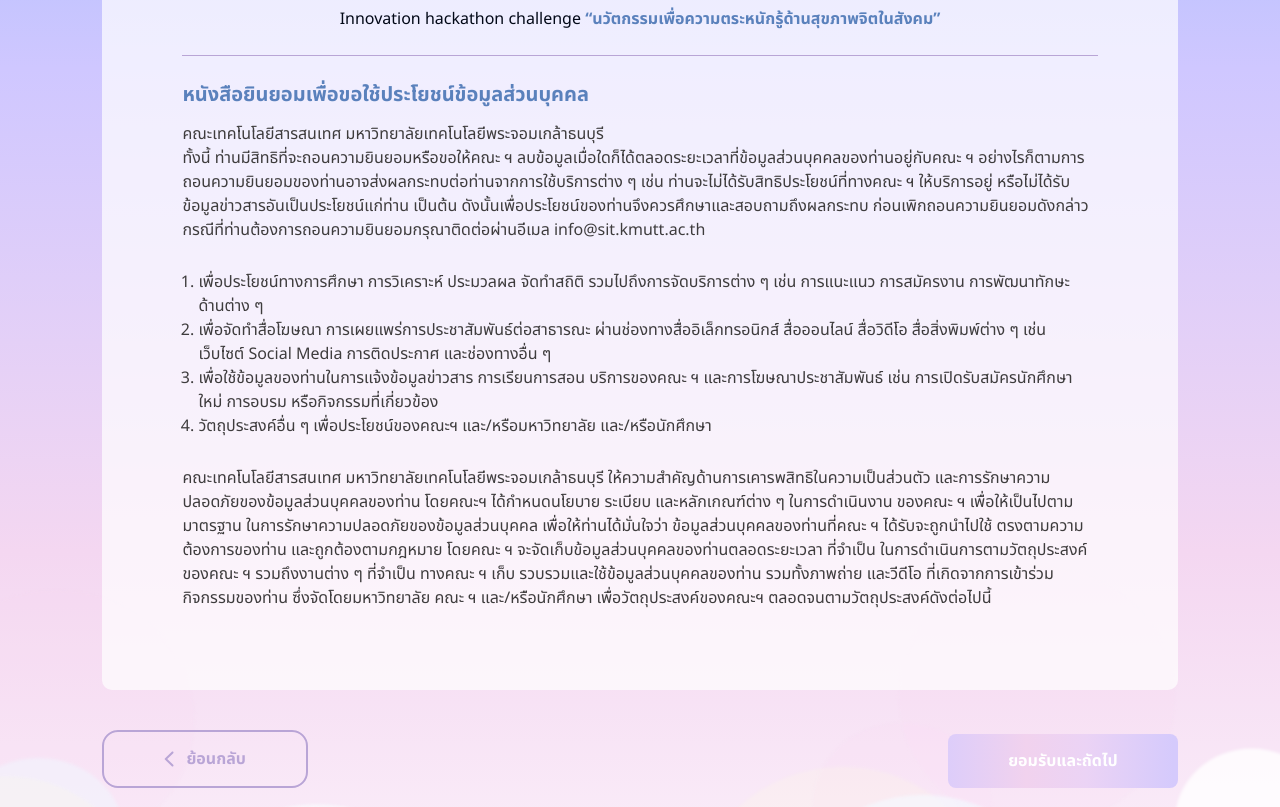
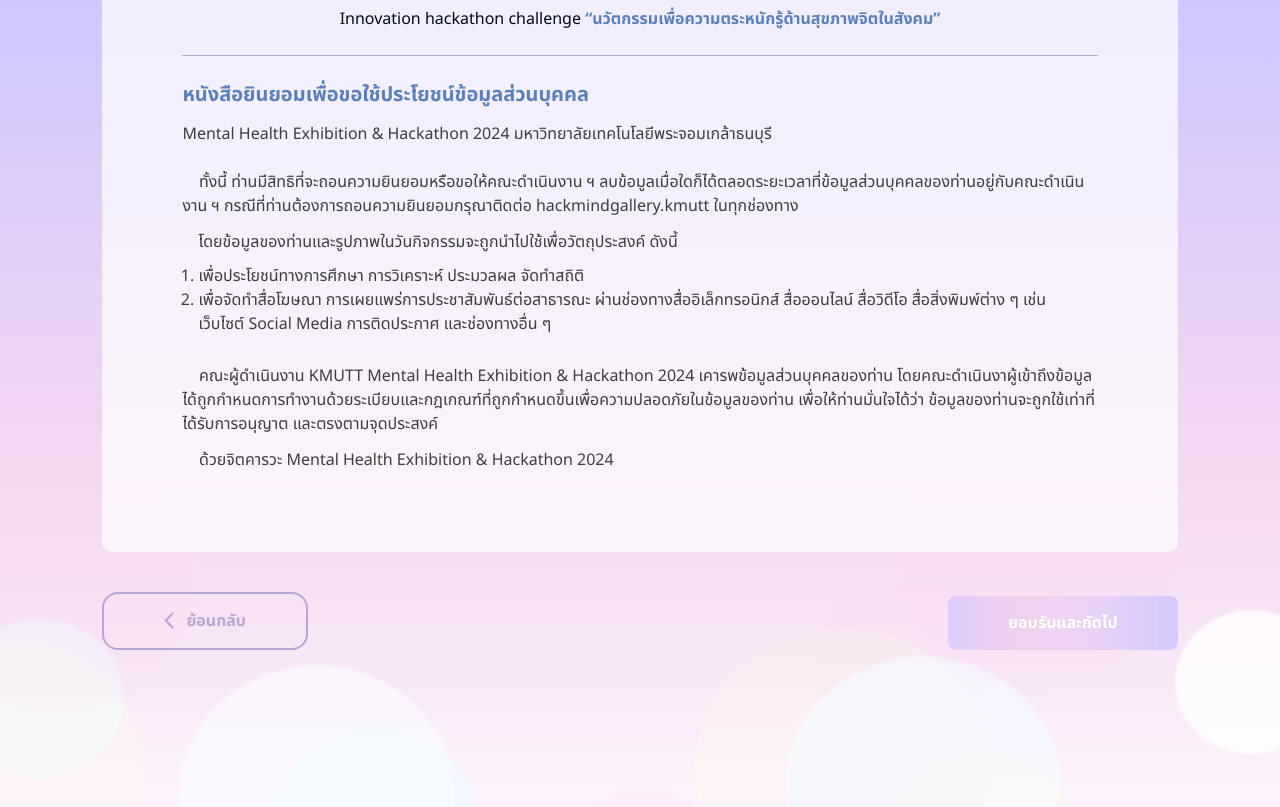
Before and after one commit to Sunthewhat/mental-exhibition-hackathon, a Next.js app: page /hackathon/pdpa in a window 1280 px wide. Shown: the part 540-1347 px from the top of the page. Built offline with nearby package versions, Linux system fonts and the light colour scheme.

Commit message:
Fix information PDPA and Homepage Hackathon

```diff
--- a/features/hackathon/components/boxs/PdpaBox.tsx
+++ b/features/hackathon/components/boxs/PdpaBox.tsx
@@ -37,67 +37,36 @@
           </InViewAnimation>
 
           <InViewAnimation>
-            <p>คณะเทคโนโลยีสารสนเทศ มหาวิทยาลัยเทคโนโลยีพระจอมเกล้าธนบุรี</p>
+            <p>Mental Health Exhibition & Hackathon 2024  มหาวิทยาลัยเทคโนโลยีพระจอมเกล้าธนบุรี</p>
+            <br />
             <p>
-              ทั้งนี้ ท่านมีสิทธิที่จะถอนความยินยอมหรือขอให้คณะ ฯ
-              ลบข้อมูลเมื่อใดก็ได้ตลอดระยะเวลาที่ข้อมูลส่วนบุคคลของท่านอยู่กับคณะ
-              ฯ
-              อย่างไรก็ตามการถอนความยินยอมของท่านอาจส่งผลกระทบต่อท่านจากการใช้บริการต่าง
-              ๆ เช่น ท่านจะไม่ได้รับสิทธิประโยชน์ที่ทางคณะ ฯ ให้บริการอยู่
-              หรือไม่ได้รับข้อมูลข่าวสารอันเป็นประโยชน์แก่ท่าน เป็นต้น
-              ดังนั้นเพื่อประโยชน์ของท่านจึงควรศึกษาและสอบถามถึงผลกระทบ
-              ก่อนเพิกถอนความยินยอมดังกล่าว
-              กรณีที่ท่านต้องการถอนความยินยอมกรุณาติดต่อผ่านอีเมล
-              info@sit.kmutt.ac.th
+              &nbsp;&nbsp;&nbsp;&nbsp;ทั้งนี้ ท่านมีสิทธิที่จะถอนความยินยอมหรือขอให้คณะดำเนินงาน ฯ ลบข้อมูลเมื่อใดก็ได้ตลอดระยะเวลาที่ข้อมูลส่วนบุคคลของท่านอยู่กับคณะดำเนินงาน ฯ  กรณีที่ท่านต้องการถอนความยินยอมกรุณาติดต่อ hackmindgallery.kmutt ในทุกช่องทาง
             </p>
           </InViewAnimation>
 
-          <ol className="list-decimal p-4">
+          <InViewAnimation>
+            <p className='ml-4'>โดยข้อมูลของท่านและรูปภาพในวันกิจกรรมจะถูกนำไปใช้เพื่อวัตถุประสงค์ ดังนี้</p>
+          </InViewAnimation>
+          <ol className="list-decimal p-4 mt-[-2%]">
             <InViewAnimation>
               <li>
                 เพื่อประโยชน์ทางการศึกษา การวิเคราะห์ ประมวลผล จัดทำสถิติ
-                รวมไปถึงการจัดบริการต่าง ๆ เช่น การแนะแนว การสมัครงาน
-                การพัฒนาทักษะด้านต่าง ๆ
-              </li>
-            </InViewAnimation>
-
-            <InViewAnimation>
-              <li>
-                เพื่อจัดทำสื่อโฆษณา การเผยแพร่การประชาสัมพันธ์ต่อสาธารณะ
-                ผ่านช่องทางสื่ออิเล็กทรอนิกส์ สื่อออนไลน์ สื่อวิดีโอ
-                สื่อสิ่งพิมพ์ต่าง ๆ เช่น เว็บไซต์ Social Media การติดประกาศ
-                และช่องทางอื่น ๆ
               </li>
             </InViewAnimation>
             <InViewAnimation>
               <li>
-                เพื่อใช้ข้อมูลของท่านในการแจ้งข้อมูลข่าวสาร การเรียนการสอน
-                บริการของคณะ ฯ และการโฆษณาประชาสัมพันธ์ เช่น
-                การเปิดรับสมัครนักศึกษาใหม่ การอบรม หรือกิจกรรมที่เกี่ยวข้อง
-              </li>
-            </InViewAnimation>
-            <InViewAnimation>
-              <li>
-                วัตถุประสงค์อื่น ๆ เพื่อประโยชน์ของคณะฯ และ/หรือมหาวิทยาลัย
-                และ/หรือนักศึกษา
+              เพื่อจัดทำสื่อโฆษณา การเผยแพร่การประชาสัมพันธ์ต่อสาธารณะ ผ่านช่องทางสื่ออิเล็กทรอนิกส์ สื่อออนไลน์ สื่อวิดีโอ สื่อสิ่งพิมพ์ต่าง ๆ เช่น เว็บไซต์ Social Media การติดประกาศ และช่องทางอื่น ๆ
               </li>
             </InViewAnimation>
           </ol>
           <InViewAnimation>
             <p>
-              คณะเทคโนโลยีสารสนเทศ มหาวิทยาลัยเทคโนโลยีพระจอมเกล้าธนบุรี
-              ให้ความสำคัญด้านการเคารพสิทธิในความเป็นส่วนตัว
-              และการรักษาความปลอดภัยของข้อมูลส่วนบุคคลของท่าน โดยคณะฯ
-              ได้กำหนดนโยบาย ระเบียบ และหลักเกณฑ์ต่าง ๆ ในการดำเนินงาน ของคณะ ฯ
-              เพื่อให้เป็นไปตามมาตรฐาน ในการรักษาความปลอดภัยของข้อมูลส่วนบุคคล
-              เพื่อให้ท่านได้มั่นใจว่า ข้อมูลส่วนบุคคลของท่านที่คณะ ฯ
-              ได้รับจะถูกนำไปใช้ ตรงตามความต้องการของท่าน และถูกต้องตามกฎหมาย
-              โดยคณะ ฯ จะจัดเก็บข้อมูลส่วนบุคคลของท่านตลอดระยะเวลา ที่จำเป็น
-              ในการดำเนินการตามวัตถุประสงค์ของคณะ ฯ รวมถึงงานต่าง ๆ ที่จำเป็น
-              ทางคณะ ฯ เก็บ รวบรวมและใช้ข้อมูลส่วนบุคคลของท่าน รวมทั้งภาพถ่าย
-              และวีดีโอ ที่เกิดจากการเข้าร่วมกิจกรรมของท่าน
-              ซึ่งจัดโดยมหาวิทยาลัย คณะ ฯ และ/หรือนักศึกษา
-              เพื่อวัตถุประสงค์ของคณะฯ ตลอดจนตามวัตถุประสงค์ดังต่อไปนี้{" "}
+            &nbsp;&nbsp;&nbsp;&nbsp;คณะผู้ดำเนินงาน KMUTT Mental Health Exhibition & Hackathon 2024  เคารพข้อมูลส่วนบุคคลของท่าน โดยคณะดำเนินงาผู้เข้าถึงข้อมูลได้ถูกกำหนดการทำงานด้วยระเบียบและกฎเกณฑ์ที่ถูกกำหนดขึ้นเพื่อความปลอดภัยในข้อมูลของท่าน เพื่อให้ท่านมั่นใจได้ว่า ข้อมูลของท่านจะถูกใช้เท่าที่ได้รับการอนุญาต และตรงตามจุดประสงค์
+            </p>
+          </InViewAnimation>
+          <InViewAnimation>
+            <p>
+            &nbsp;&nbsp;&nbsp;&nbsp;ด้วยจิตคารวะ Mental Health Exhibition & Hackathon 2024
             </p>
           </InViewAnimation>
         </div>
--- a/features/home/components/Infomation.tsx
+++ b/features/home/components/Infomation.tsx
@@ -32,10 +32,11 @@
           <ol>
             <li>
               <p>
-                1. มีสมาชิกในทีม 3-5 คน โดยแบ่งการตัดสินตามระดับการศึกษา ดังนี้
+              1. มีสมาชิกในทีม 3-5 คน โดย สมาชิกในทีมต้องศึกษาอยู่ในระดับชั้นมัธยมศึกษาตอนปลาย/ปวช./ปวส. จนถึง ระดับอุดมศึกษา
+<br />*กรณีที่สมาชิกภายในกลุ่มมีนักศึกษาจะนับเป็น ระดับอุดมศึกษา
               </p>
               <ul>
-                <li>&emsp;&emsp;ระดับอุดมศึกษา</li>
+                <li className='font-semibold'>&emsp;&emsp;ระดับอุดมศึกษา</li>
                 <ul>
                   <li>
                     &emsp;&emsp;&emsp;&emsp;- สมาชิกอย่างน้อย 3
@@ -47,7 +48,7 @@
                   </li>
                 </ul>
 
-                <li>&emsp;&emsp;ระดับมัธยมศึกษาตอนปลาย/ปวช./ปวส.</li>
+                <li className='font-semibold'>&emsp;&emsp;ระดับมัธยมศึกษาตอนปลาย/ปวช./ปวส.</li>
                 <ul>
                   &emsp;&emsp;&emsp;&emsp;- สมาชิกทุกคนต้องอยู่ในระดับมัธยมศึกษาตอนปลาย/ปวช./ปวส.เท่านั้น
                 </ul>
```
